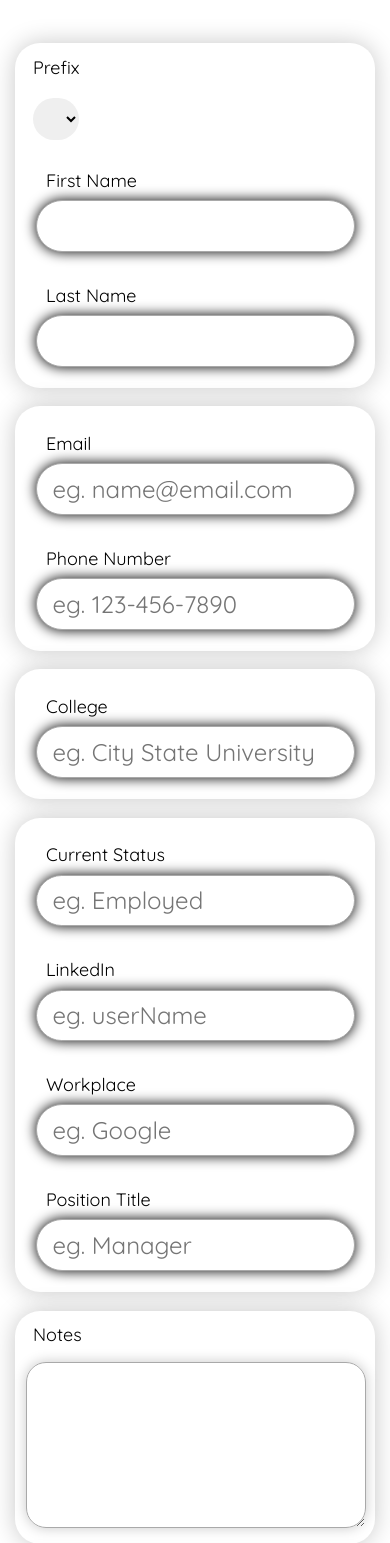
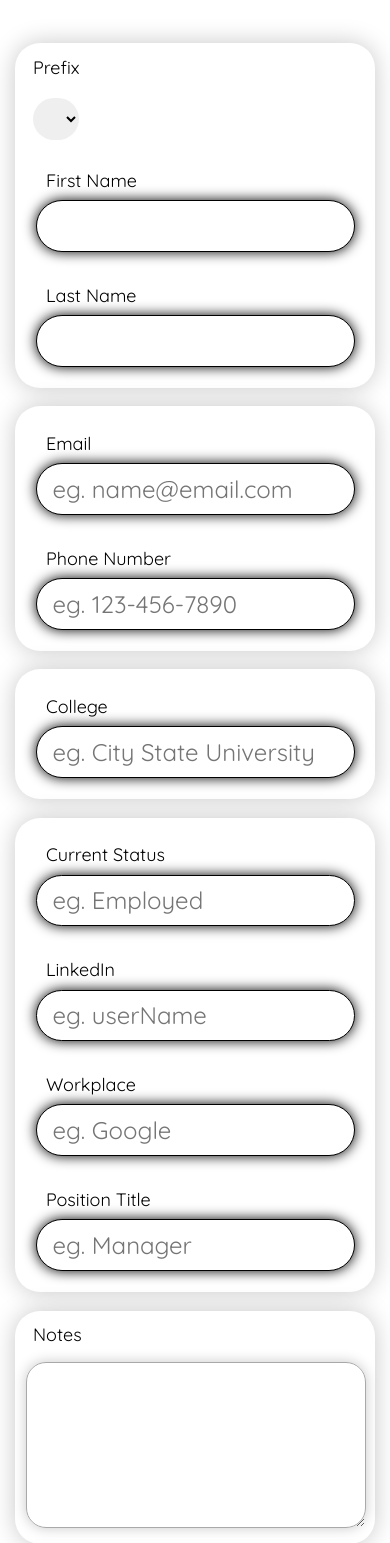
Before and after one commit to SaileshRajanala/Industry-Partner-Database, a PHP site: page / in a window 390 px wide. Shown: the part 354-1897 px from the top of the page. Run offline with PHP 8.4, Linux system fonts and the light colour scheme.

Commit message:
Update mobile_bright.css

```diff
--- a/mobile_bright.css
+++ b/mobile_bright.css
@@ -345,7 +345,7 @@ label, input, select, option
 input
 {
   padding: 3%;
-  border: 1px solid darkgrey;
+  border: 1px solid black;
   padding-left: 4.7%;
   width: 90%;
   font-size: x-large;
```
